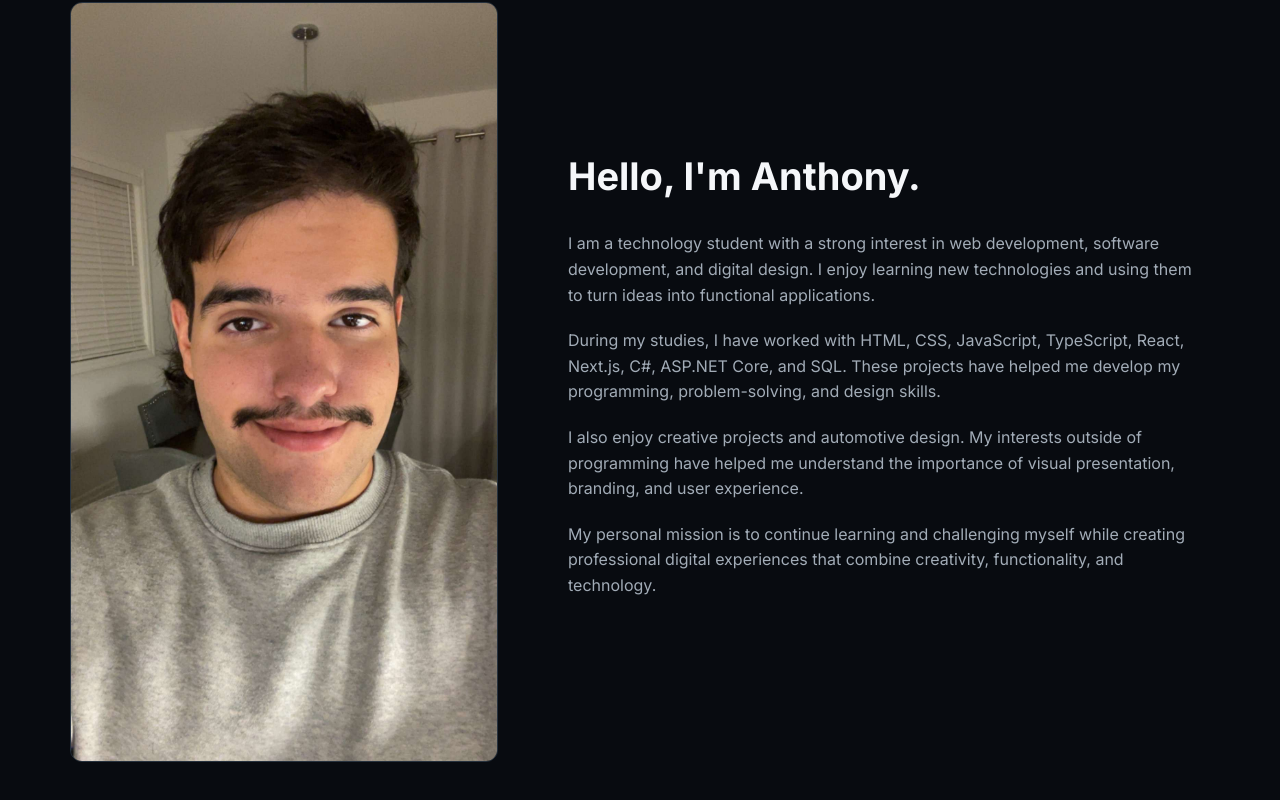
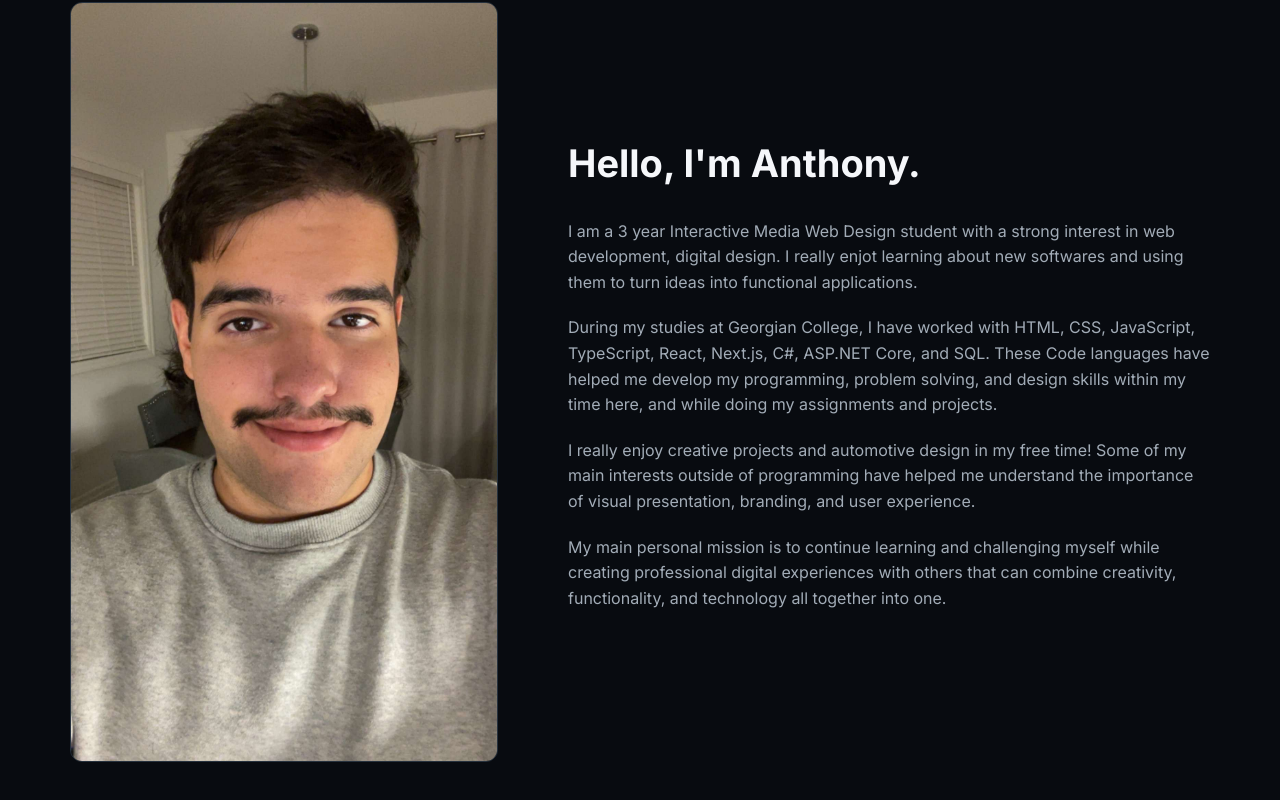
Before and after one commit to AnthonyBurgic1/MiniPortfolio, a Next.js app in the folder mini-portfolio/: page /about in a window 1280 px wide. Shown: the part 398-1198 px from the top of the page. Built offline with nearby package versions, Linux system fonts and the light colour scheme.

Commit message:
I have updated my about page in page.tsx

```diff
--- a/mini-portfolio/app/about/page.tsx
+++ b/mini-portfolio/app/about/page.tsx
@@ -39,31 +39,30 @@ export default function About() {
                     </h2>
 
                     <p>
-                        I am a technology student with a strong interest in
-                        web development, software development, and digital
-                        design. I enjoy learning new technologies and using
+                        I am a 3 year Interactive Media Web Design student with a strong interest in
+                        web development, digital design. I really enjot learning about new softwares and using
                         them to turn ideas into functional applications.
                     </p>
 
                     <p>
-                        During my studies, I have worked with HTML, CSS,
+                        During my studies at Georgian College, I have worked with HTML, CSS,
                         JavaScript, TypeScript, React, Next.js, C#, ASP.NET
-                        Core, and SQL. These projects have helped me develop
-                        my programming, problem-solving, and design skills.
+                        Core, and SQL. These Code languages have helped me develop
+                        my programming, problem solving, and design skills within my time here, and while doing my assignments and projects.
                     </p>
 
                     <p>
-                        I also enjoy creative projects and automotive design.
-                        My interests outside of programming have helped me
+                        I really enjoy creative projects and automotive design in my free time!
+                        Some of my main interests outside of programming have helped me
                         understand the importance of visual presentation,
                         branding, and user experience.
                     </p>
 
                     <p>
-                        My personal mission is to continue learning and
+                        My main personal mission is to continue learning and
                         challenging myself while creating professional digital
-                        experiences that combine creativity, functionality,
-                        and technology.
+                        experiences with others that can combine creativity, functionality,
+                        and technology all together into one.
                     </p>
 
                 </div>
```
